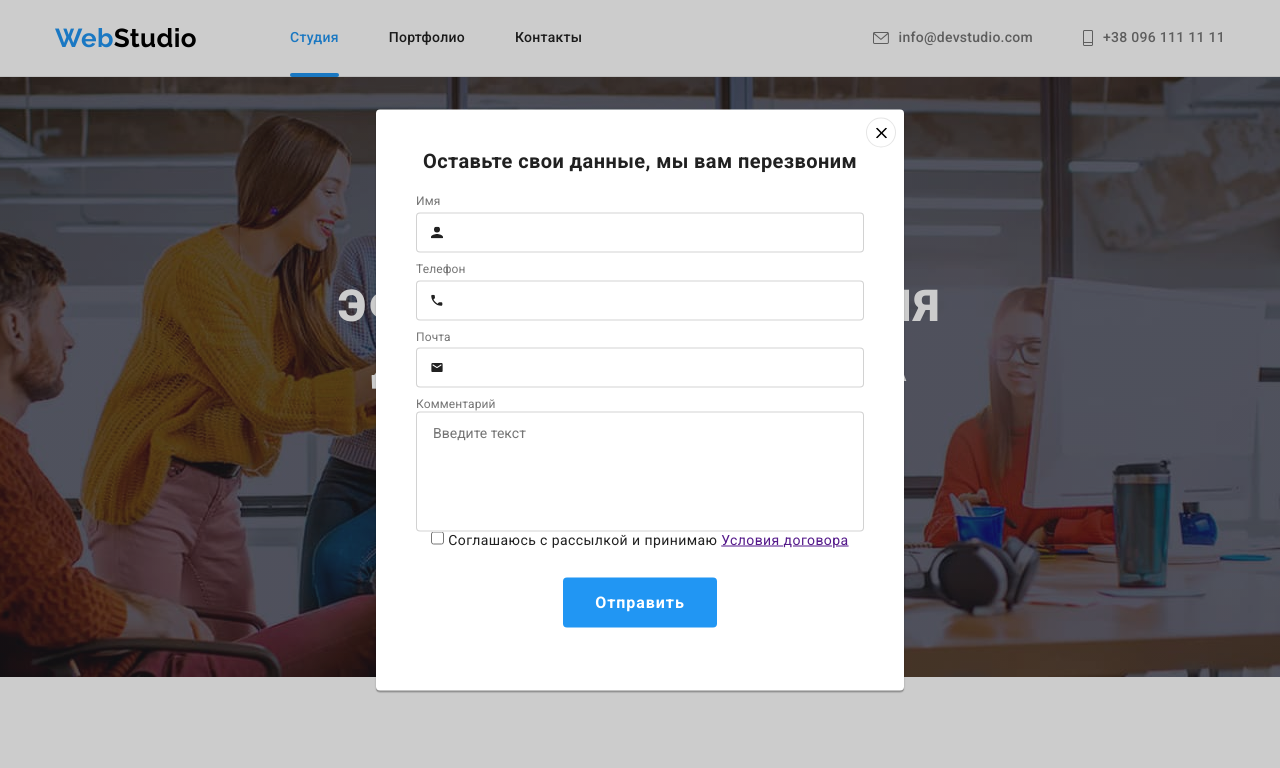
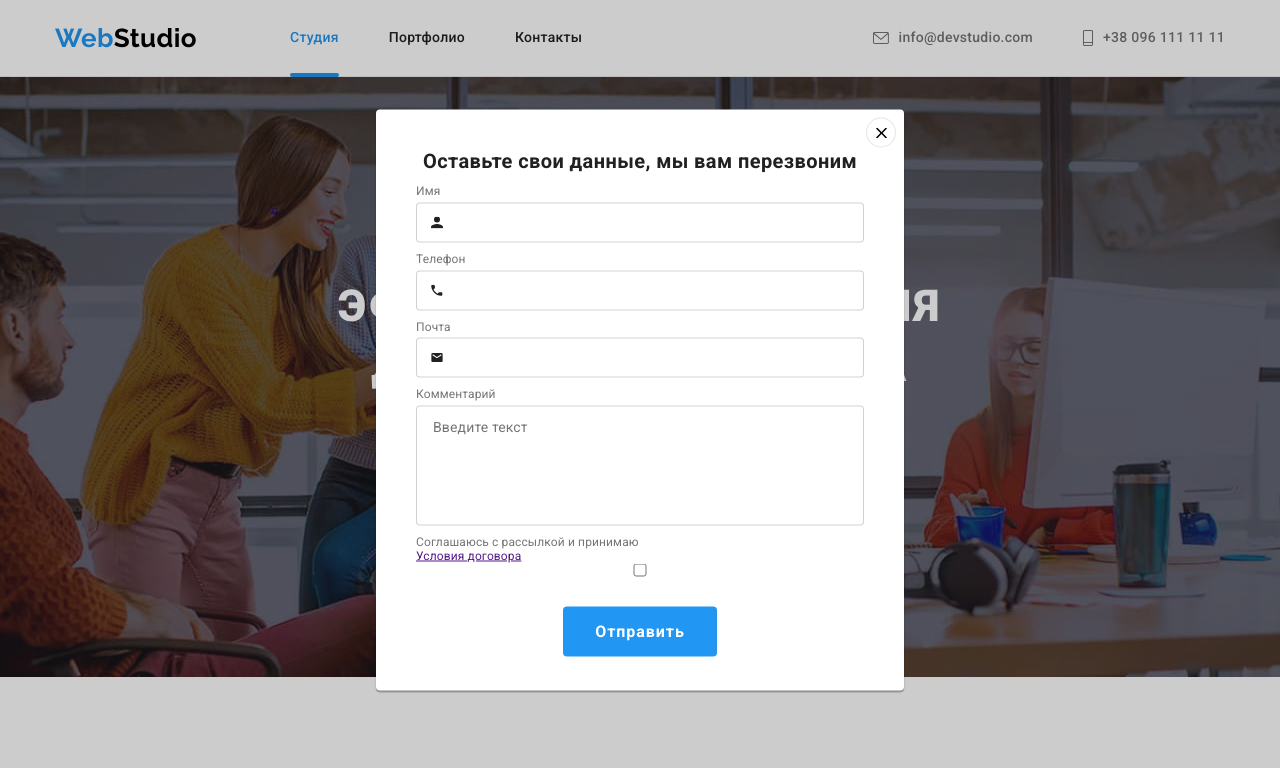
Before and after one commit to vadimvatsenko/goit-markup-hw-06, a plain HTML site: page index.html in a window 1280 px wide. Both pictures are taken after a click on the button "Заказать услугу". Shown: the top 768 px of the page. Drawn offline with nearby package versions, Linux system fonts and the light colour scheme.

Commit message:
homework06_02

```diff
--- a/css/style.css
+++ b/css/style.css
@@ -35,6 +35,7 @@
                         0px 2px 1px rgba(0, 0, 0, 0.2);
     --modal-botton-border: 1px solid rgba(0, 0, 0, 0.1);
     --modal-field-color: rgba(33, 33, 33, 0.2);
+    --textarea-placeholder-text: rgba(117, 117, 117, 0.5);
 
 }
 /* * {
@@ -748,7 +749,7 @@ ul {
     flex-direction: column;
 }
 /* заголовки полей */
-.form>.title {
+.form {
     margin-top: 10px;
     text-align: left;
     font-size: 12px;
@@ -756,6 +757,9 @@ ul {
     color: var(--second-text-color);
 
     cursor: pointer;
+}
+.form:first-child{
+    margin-top: 0;
 }
 /* обвертка поля и иконки для позиционирования */
 .form-wrapper {
@@ -781,7 +785,7 @@ ul {
 }
 /* сделал outline при фокусе */
 .form .field:focus {
-outline: 2px solid var(--hover-focus-color);
+    outline: 2px solid var(--hover-focus-color);
 }
 .name-icon {
     position: absolute;
@@ -792,13 +796,24 @@ outline: 2px solid var(--hover-focus-color);
 
     transition: fill 250ms var(--timing-function);
 }
+.name-icon:hover {
+    fill: var(--hover-focus-color)
+}
 /* при наведении на поле меняется цвет иконок */
 .form .field:hover + .name-icon,
 .form .field:focus + .name-icon {
     fill: var(--hover-focus-color);
 }
 .form>.field-textarea {
+    margin-top: 4px;
     height: 120px;
     padding: 12px 16px ;
     resize: none;
+
+    font-size: 14px;
+    letter-spacing: 0.01em;
+    color: var(--textarea-placeholder-text);
 }
+.form-checkbox {
+
+}
--- a/index.html
+++ b/index.html
@@ -74,53 +74,50 @@
                 <h2 class="modal-title">Оставьте свои данные, мы вам перезвоним</h2>
                 <!-- - вместо fieldset -->
                 <div class="fieldset-form" role="group">
-                  <div class="form form-name">
-                    <label class="title" for="name">Имя</label>
+                  <label class="form form-name"
+                    >Имя
                     <div class="form-wrapper">
                       <input class="field" type="text" name="name" id="name" autofocus />
                       <svg class="name-icon" width="12" height="12">
                         <use href="./image/icons/symbol-defs.svg#icon-user"></use>
                       </svg>
                     </div>
-                  </div>
+                  </label>
 
-                  <div class="form form-tel">
-                    <label class="title" for="tel">Телефон</label>
+                  <label class="form form-tel"
+                    >Телефон
                     <div class="form-wrapper">
                       <input class="field" type="tel" name="tel" id="tel" />
                       <svg class="name-icon" width="12" height="12">
                         <use href="./image/icons/symbol-defs.svg#icon-tel"></use>
                       </svg>
                     </div>
-                  </div>
+                  </label>
 
-                  <div class="form form-email">
-                    <label class="title" for="email">Почта</label>
+                  <label class="form form-email"
+                    >Почта
                     <div class="form-wrapper">
                       <input class="field" type="email" name="email" id="email" />
                       <svg class="name-icon" width="12" height="12">
                         <use href="./image/icons/symbol-defs.svg#icon-envelope2"></use>
                       </svg>
                     </div>
-                  </div>
+                  </label>
 
-                  <div class="form form-comment">
-                    <label class="title" for="textarea">Комментарий</label>
+                  <label class="form form-comment"
+                    >Комментарий
                     <textarea
                       class="field field-textarea"
                       name="textarea"
-                      id="textarea"
                       placeholder="Введите текст"
                     ></textarea>
-                  </div>
+                  </label>
 
-                  <div class="form-checkbox">
+                  <label class="form form-checkbox"
+                    >Соглашаюсь с рассылкой и принимаю
+                    <a class="checkbox-link" href="">Условия договора</a>
                     <input class="input-checkbox" type="checkbox" name="checkbox" id="checkbox" />
-                    <label class="title" for="checkbox"
-                      >Соглашаюсь с рассылкой и принимаю
-                      <a class="checkbox-link" href="">Условия договора</a>
-                    </label>
-                  </div>
+                  </label>
                   <button class="main-button" type="submit">Отправить</button>
                 </div>
               </form>
```
